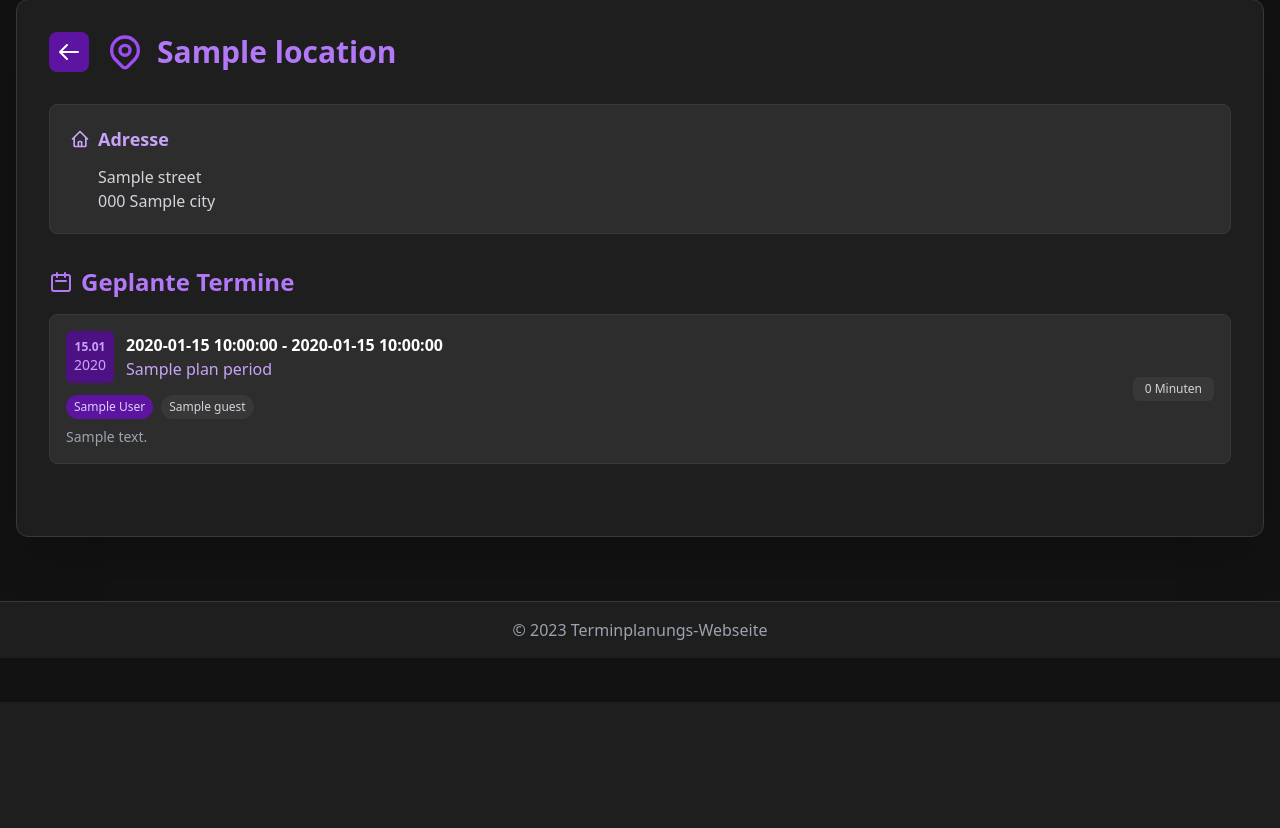
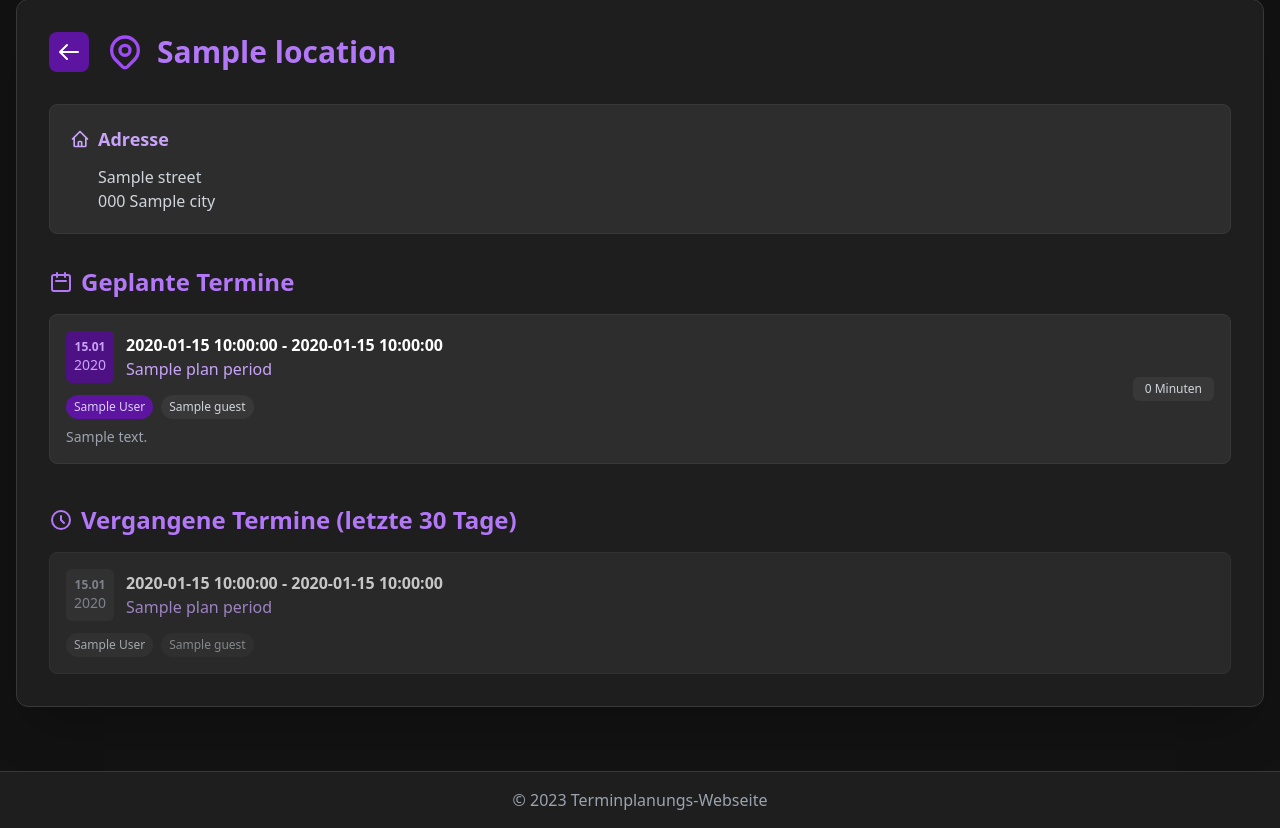
Before and after one commit to TomBenRu/appointment_plan_api_cl, a FastAPI app: template templates/location_detail.html in a window 1280 px wide. Shown: the part 98-926 px from the top of the page. Before the commit the page ends 738 px from the top, so only its background shows below. Run offline with FastAPI, Linux system fonts and the light colour scheme; the template is opened without the code that fills it: most values are stand-ins (such as "Sample title", 1, 10 or a date in 2020); some libraries are stand-ins or nearby versions.

Commit message:
Work in Progress

```diff
--- a/templates/location_detail.html
+++ b/templates/location_detail.html
@@ -35,7 +35,7 @@
         </div>
     </div>
 
-    <!-- Termine -->
+    <!-- Zukünftige Termine -->
     <div class="mb-10">
         <h2 class="text-2xl font-bold text-primary-300 mb-4 flex items-center">
             <svg xmlns="http://www.w3.org/2000/svg" class="h-6 w-6 mr-2" fill="none" viewBox="0 0 24 24" stroke="currentColor">
@@ -44,9 +44,9 @@
             Geplante Termine
         </h2>
 
-        {% if appointments %}
+        {% if future_appointments %}
             <div class="space-y-4">
-                {% for appointment in appointments %}
+                {% for appointment in future_appointments %}
                     <div class="bg-dark-700 p-4 rounded-lg border border-dark-600 hover:border-primary-700 transition-all hover:shadow-md">
                         <div class="flex flex-col md:flex-row justify-between gap-4">
                             <div class="flex-1">
@@ -99,5 +99,58 @@
             </div>
         {% endif %}
     </div>
+
+    <!-- Vergangene Termine -->
+    <div>
+        <h2 class="text-2xl font-bold text-primary-300 mb-4 flex items-center">
+            <svg xmlns="http://www.w3.org/2000/svg" class="h-6 w-6 mr-2" fill="none" viewBox="0 0 24 24" stroke="currentColor">
+                <path stroke-linecap="round" stroke-linejoin="round" stroke-width="2" d="M12 8v4l3 3m6-3a9 9 0 11-18 0 9 9 0 0118 0z" />
+            </svg>
+            Vergangene Termine (letzte 30 Tage)
+        </h2>
+
+        {% if past_appointments %}
+            <div class="space-y-4">
+                {% for appointment in past_appointments %}
+                    <div class="bg-dark-700 p-4 rounded-lg border border-dark-600 opacity-75 hover:opacity-100 transition-all">
+                        <div class="flex flex-col md:flex-row justify-between gap-4">
+                            <div class="flex-1">
+                                <div class="flex items-center">
+                                    <div class="bg-dark-600 text-gray-400 rounded-md p-2 mr-3 flex flex-col items-center">
+                                        <span class="text-xs font-bold">{{ appointment.date.strftime('%d.%m') }}</span>
+                                        <span class="text-sm">{{ appointment.date.strftime('%Y') }}</span>
+                                    </div>
+                                    <div>
+                                        <p class="font-bold text-white">{{ appointment.start_time_str }} - {{ appointment.end_time_str }}</p>
+                                        <p class="text-primary-200 font-medium">{{ appointment.plan_period.name }}</p>
+                                    </div>
+                                </div>
+
+                                <div class="mt-3">
+                                    <div class="flex flex-wrap gap-2">
+                                        {% for person in appointment.persons %}
+                                            <a href="/persons/{{ person.id }}" class="inline-flex items-center bg-dark-600 text-gray-300 text-xs px-2 py-1 rounded-full hover:text-white transition-colors duration-200">
+                                                {{ person.full_name }}
+                                            </a>
+                                        {% endfor %}
+
+                                        {% for guest in appointment.guests %}
+                                            <span class="inline-flex items-center bg-dark-600 text-gray-300 text-xs px-2 py-1 rounded-full opacity-75">
+                                                {{ guest }}
+                                            </span>
+                                        {% endfor %}
+                                    </div>
+                                </div>
+                            </div>
+                        </div>
+                    </div>
+                {% endfor %}
+            </div>
+        {% else %}
+            <div class="bg-dark-700 p-6 rounded-lg border border-dark-600 text-center">
+                <p class="text-gray-400">Keine vergangenen Termine in den letzten 30 Tagen.</p>
+            </div>
+        {% endif %}
+    </div>
 </div>
 {% endblock %}
```
Also changed, not shown: api/web_routes.py (+14 -4 lines).
